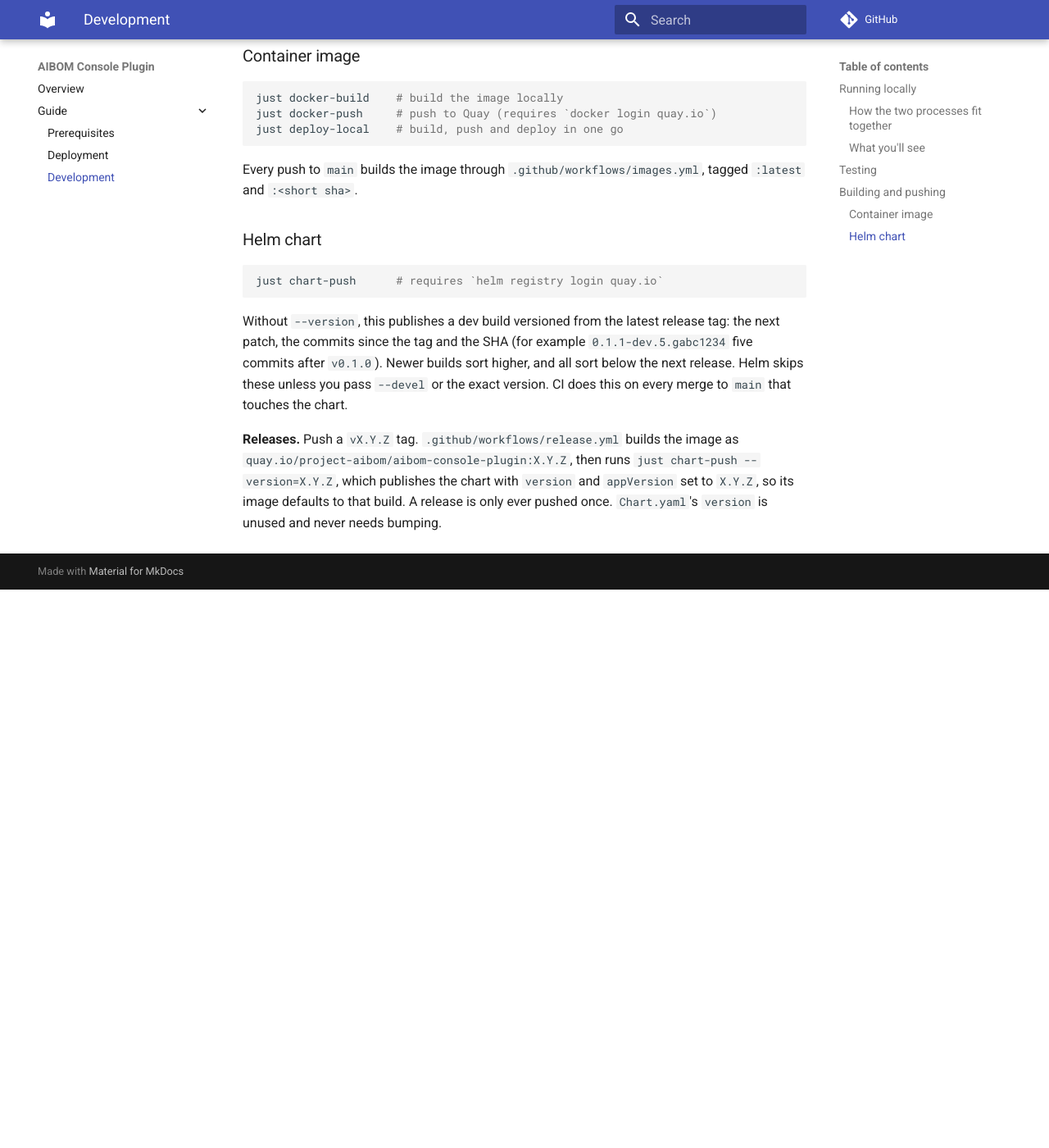
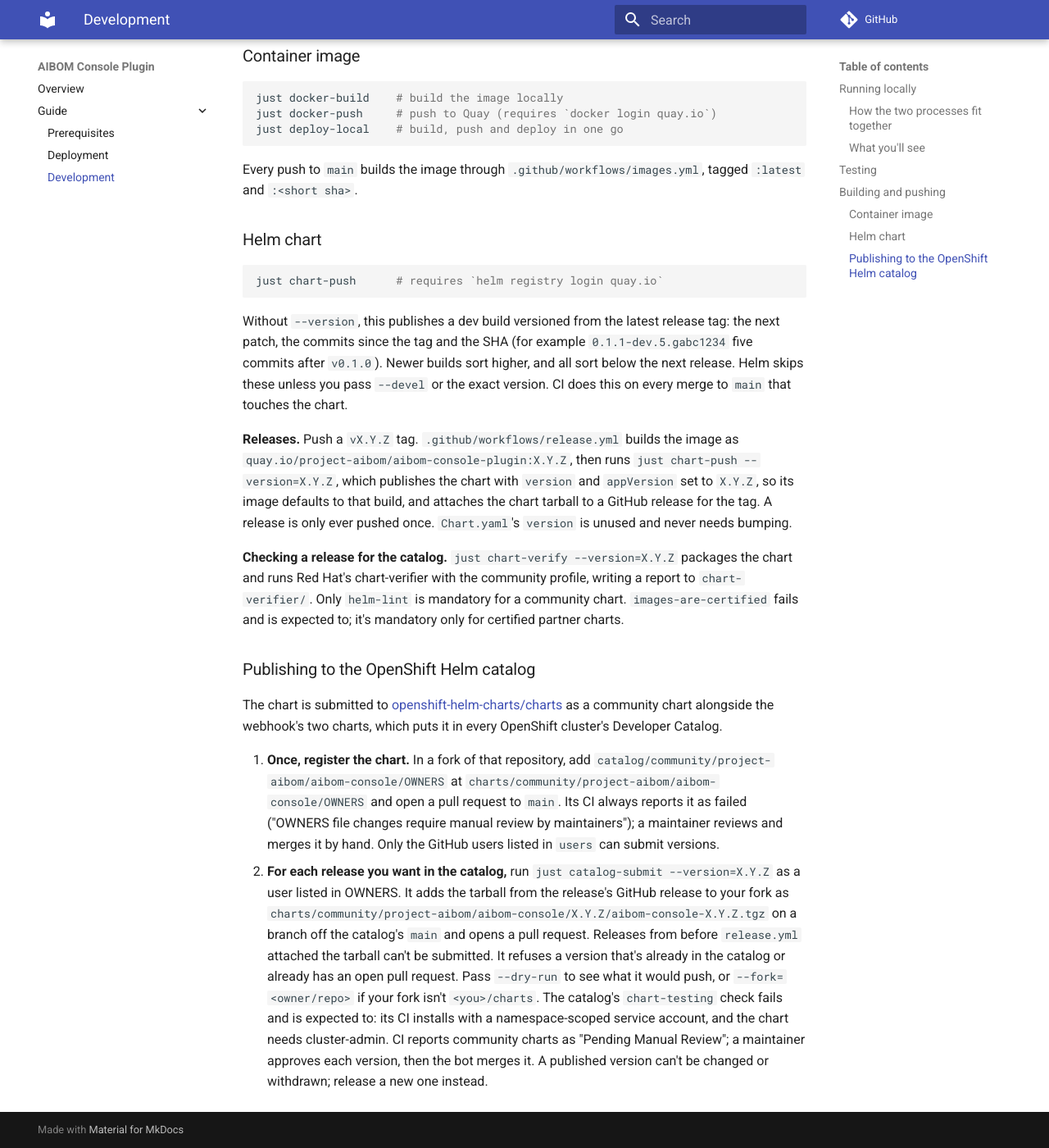
Before and after one commit to gavinsan33/aibom-console-plugin, an MkDocs documentation site: the page built from docs/guide/development.md, in a window 1280 px wide and 1400 px high, scrolled down 1582 px. Shown: the whole window at 82% size. Built offline with MkDocs 1.6.1 and Material for MkDocs 9.7.7, drawn with Linux system fonts in a browser that asks for light colours; comment, search, counter and statistics services are not loaded; before the commit the page ends 2301 px from its top, so only the background shows below that.

Commit message:
Add chart-verify, catalog-submit and the catalog OWNERS file

```diff
--- a/docs/guide/development.md
+++ b/docs/guide/development.md
@@ -67,4 +67,13 @@ just chart-push      # requires `helm registry login quay.io`
 
 Without `--version`, this publishes a dev build versioned from the latest release tag: the next patch, the commits since the tag and the SHA (for example `0.1.1-dev.5.gabc1234` five commits after `v0.1.0`). Newer builds sort higher, and all sort below the next release. Helm skips these unless you pass `--devel` or the exact version. CI does this on every merge to `main` that touches the chart.
 
-**Releases.** Push a `vX.Y.Z` tag. `.github/workflows/release.yml` builds the image as `quay.io/project-aibom/aibom-console-plugin:X.Y.Z`, then runs `just chart-push --version=X.Y.Z`, which publishes the chart with `version` and `appVersion` set to `X.Y.Z`, so its image defaults to that build. A release is only ever pushed once. `Chart.yaml`'s `version` is unused and never needs bumping.
+**Releases.** Push a `vX.Y.Z` tag. `.github/workflows/release.yml` builds the image as `quay.io/project-aibom/aibom-console-plugin:X.Y.Z`, then runs `just chart-push --version=X.Y.Z`, which publishes the chart with `version` and `appVersion` set to `X.Y.Z`, so its image defaults to that build, and attaches the chart tarball to a GitHub release for the tag. A release is only ever pushed once. `Chart.yaml`'s `version` is unused and never needs bumping.
+
+**Checking a release for the catalog.** `just chart-verify --version=X.Y.Z` packages the chart and runs Red Hat's chart-verifier with the community profile, writing a report to `chart-verifier/`. Only `helm-lint` is mandatory for a community chart. `images-are-certified` fails and is expected to; it's mandatory only for certified partner charts.
+
+### Publishing to the OpenShift Helm catalog
+
+The chart is submitted to [openshift-helm-charts/charts](https://github.com/openshift-helm-charts/charts) as a community chart alongside the webhook's two charts, which puts it in every OpenShift cluster's Developer Catalog.
+
+1. **Once, register the chart.** In a fork of that repository, add `catalog/community/project-aibom/aibom-console/OWNERS` at `charts/community/project-aibom/aibom-console/OWNERS` and open a pull request to `main`. Its CI always reports it as failed ("OWNERS file changes require manual review by maintainers"); a maintainer reviews and merges it by hand. Only the GitHub users listed in `users` can submit versions.
+2. **For each release you want in the catalog,** run `just catalog-submit --version=X.Y.Z` as a user listed in OWNERS. It adds the tarball from the release's GitHub release to your fork as `charts/community/project-aibom/aibom-console/X.Y.Z/aibom-console-X.Y.Z.tgz` on a branch off the catalog's `main` and opens a pull request. Releases from before `release.yml` attached the tarball can't be submitted. It refuses a version that's already in the catalog or already has an open pull request. Pass `--dry-run` to see what it would push, or `--fork=<owner/repo>` if your fork isn't `<you>/charts`. The catalog's `chart-testing` check fails and is expected to: its CI installs with a namespace-scoped service account, and the chart needs cluster-admin. CI reports community charts as "Pending Manual Review"; a maintainer approves each version, then the bot merges it. A published version can't be changed or withdrawn; release a new one instead.
```
Also changed, not shown: 3 other files.
